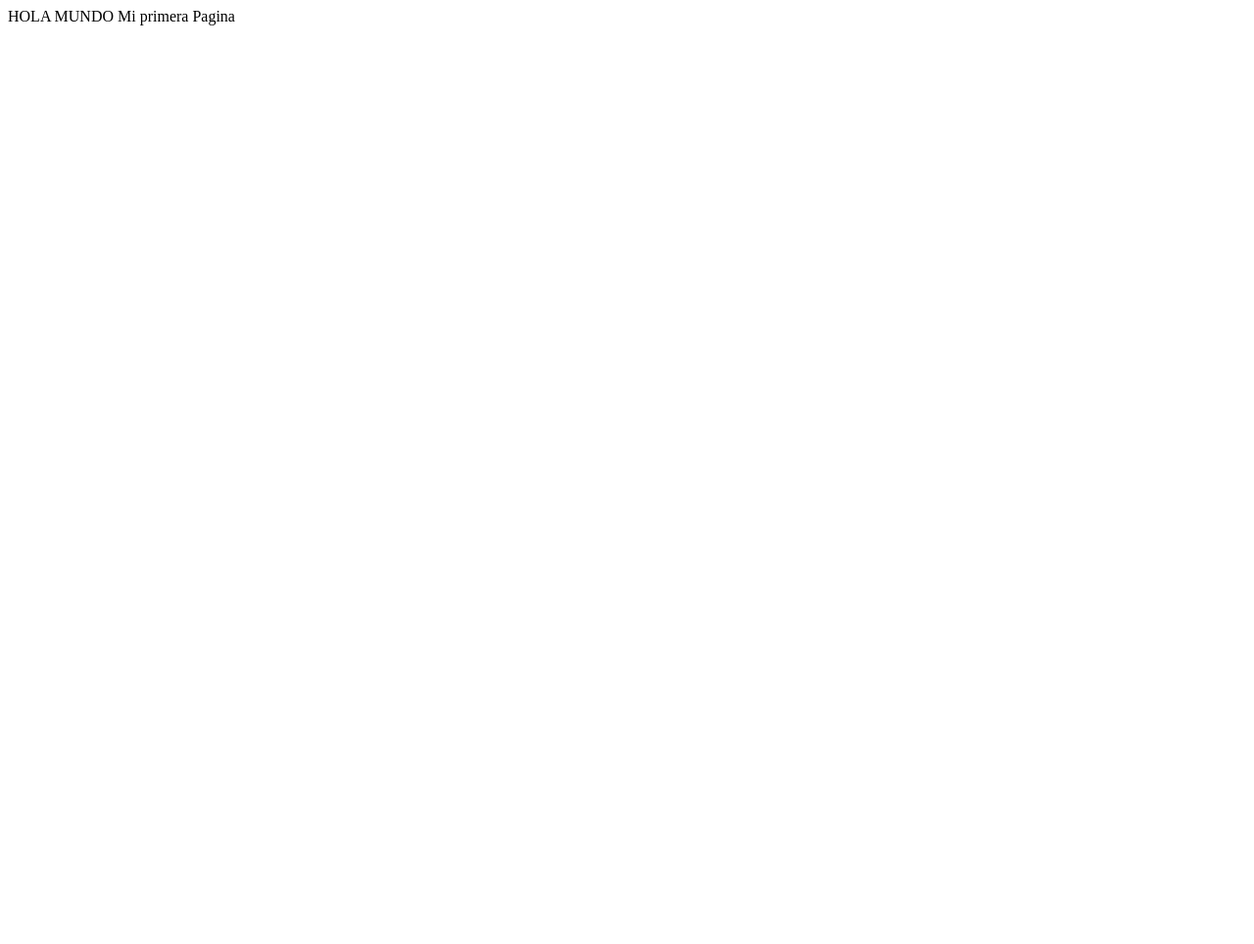
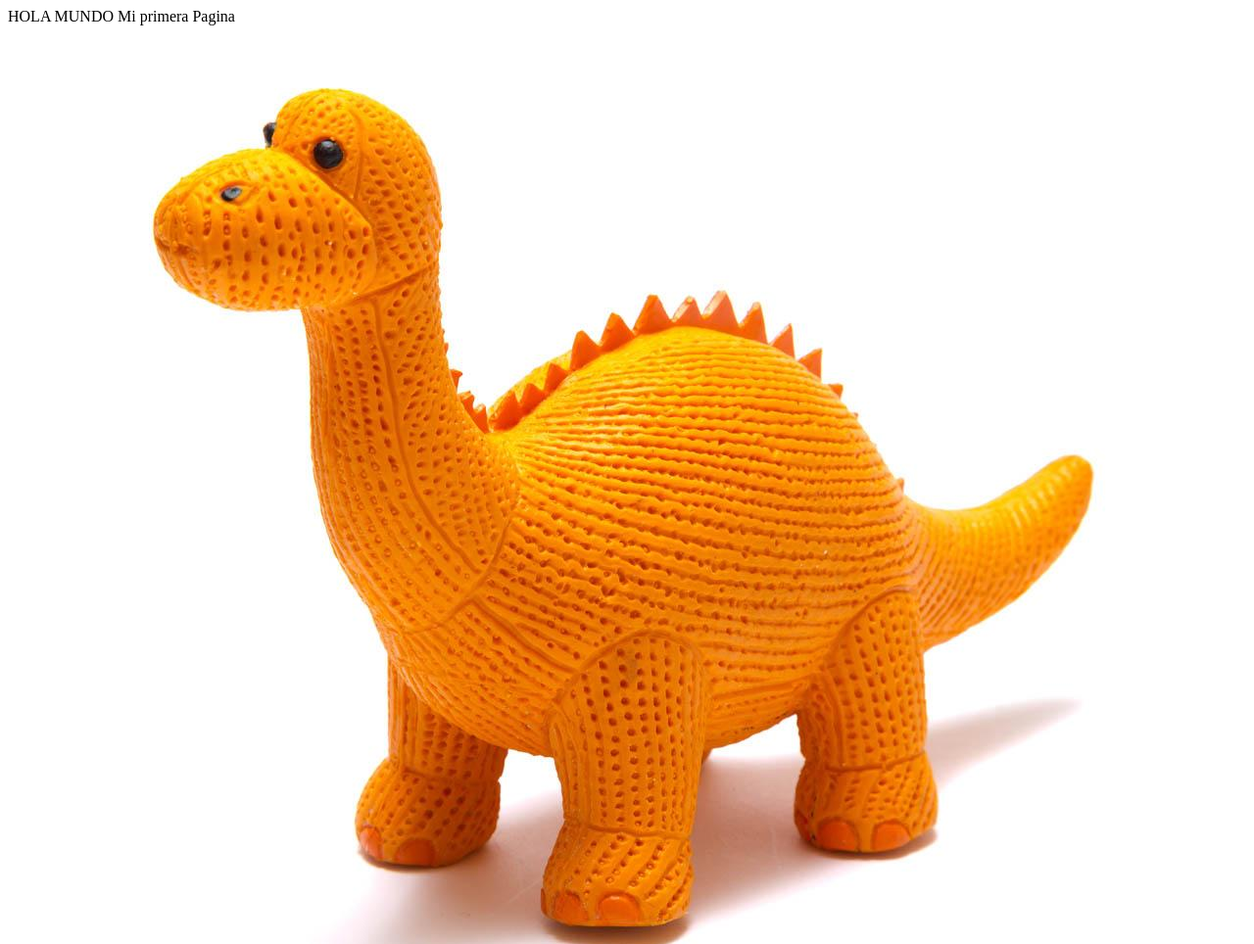
Before and after one commit to cesaraceros/paginaweb, a plain HTML site: page index.html in a window 1280 px wide. Shown: the top 964 px of the page at 98% size. Before the commit the page ends 800 px from the top, so only its background shows below. Drawn offline with Linux system fonts and the light colour scheme.

Commit message:
Ahora he adicionado una imagen

```diff
--- a/index.html
+++ b/index.html
@@ -5,5 +5,6 @@
     </head>
     <body>
         Mi primera Pagina
+        <img src="dinosaur.jpg">
     </body>
 </html>
```
Also changed, not shown: dinosaur.jpg (added).
